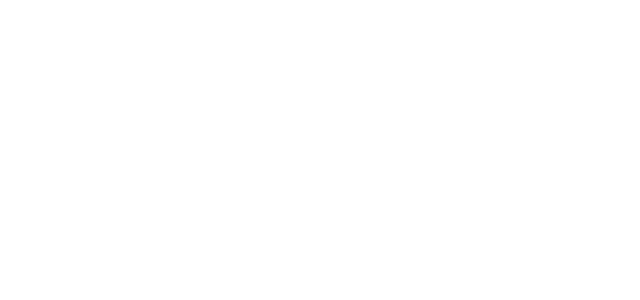
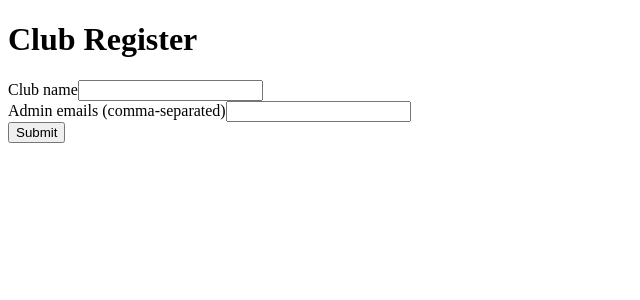
Before and after one commit to knshika/event-management-web-app, a React (Vite) app in the folder client/: page /club in a window 1280 px wide. Before the commit this address had no page. Shown: the top 300 px of the page, without its empty margins (0-640 px from the left). Built offline with nearby package versions, Linux system fonts and the light colour scheme; what twind would draw is missing.

Commit message:
⚡️ made create club page

```diff
--- a/client/src/App.jsx
+++ b/client/src/App.jsx
@@ -2,6 +2,7 @@
 import { BrowserRouter, Route, Routes } from "react-router-dom"
 import Register from "./pages/Register"
 import Login from "./pages/Login"
+import CreateClub from "./pages/CreateClub"
 
 const App = () => {
   return (
@@ -10,6 +11,7 @@
         <Routes>
           <Route path="register" exact element={<Register />} />
           <Route path="login" exact element={<Login />} />
+          <Route path="club" exact element={<CreateClub />} />
           {/* <Route path="dashboard" exact element={<Dashboard />} /> */}
         </Routes>
       </BrowserRouter>
--- /dev/null
+++ b/client/src/pages/CreateClub.jsx
@@ -0,0 +1,50 @@
+import React from "react"
+import { Forms } from "../components/Forms"
+import { API_URL } from "../const"
+
+const createClubInputs = [
+  { name: "name", type: "text", label: "Club name" },
+  {
+    name: "adminEmails",
+    type: "text",
+    label: "Admin emails (comma-separated)",
+  },
+]
+
+const CreateClub = () => {
+  async function registerClub(formData) {
+    const adminEmails = fromData.adminEmails
+      .split(",")
+      .map((email) => email.trim())
+      .filter((email) => email)
+
+    const response = await fetch(`${API_URL}/api/club/`, {
+      method: "POST",
+      headers: {
+        "Content-Type": "application/json",
+      },
+      body: JSON.stringify({
+        clubName: formData.name,
+        adminEmails,
+      }),
+    })
+    console.log(response)
+
+    const data = await response.json()
+
+    if (response.status === 200) {
+      alert("Successfully registered club")
+      // navigate("/login")
+    }
+
+    console.log(data)
+  }
+  return (
+    <div className="flex flex-col align-center items-center m-2">
+      <h1 className="text-xl uppercase">Club Register </h1>
+      <Forms inputs={createClubInputs} onSubmit={registerClub} />
+    </div>
+  )
+}
+
+export default CreateClub
```
